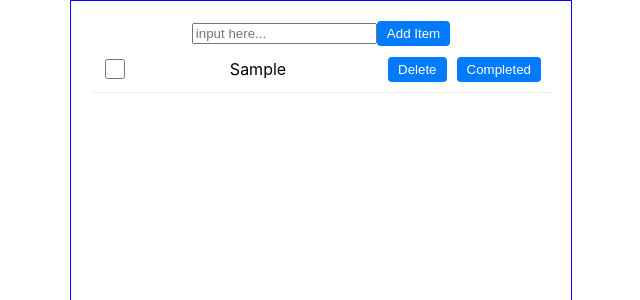
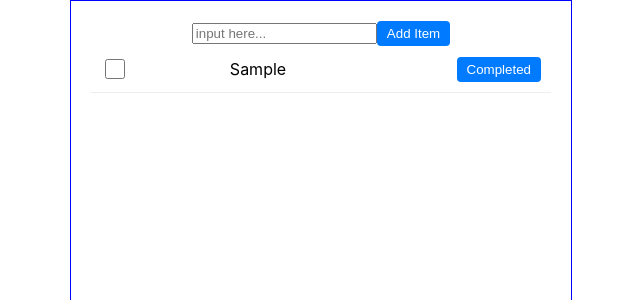
Before and after one commit to jitendra19/todoApp, a React (Create React App) app: page / in a window 1280 px wide. Both pictures are taken after typing "Sample" into the empty fields and a click on the button "Add Item". Shown: the top 300 px of the page, without its empty margins (319-959 px from the left). Built offline with nearby package versions, Linux system fonts and the light colour scheme.

Commit message:
delete button toggling

```diff
--- a/src/compoenents/TodoItem.js
+++ b/src/compoenents/TodoItem.js
@@ -1,12 +1,17 @@
-import React from "react";
+import React, { useState } from "react";
 
 function TodoItem({ item, deleteTask, onComplete }) {
-    return (<div key={item.time} className="todo-item">
+    const [showDelete, setShowDelete] = useState(false);
+    return (<div key={item.time} className="todo-item" onMouseEnter={(e) => {
+            setShowDelete(true);
+        }} onMouseLeave={()=> {
+            setShowDelete(false);
+        }}>
         <input type="checkbox"
             onChange={() => onComplete(item.time)}
             checked={item.completed}/>
         <span style={{ textDecoration: item.completed ? 'line-through' : 'none' }}> {item.text}</span>
-        <button onClick={() => {
+        <button style = {{visibility: showDelete ? "visible" : "hidden"}} onClick={() => {
             deleteTask(item.time);
         }}>Delete</button>
         <button onClick={() => {
```
